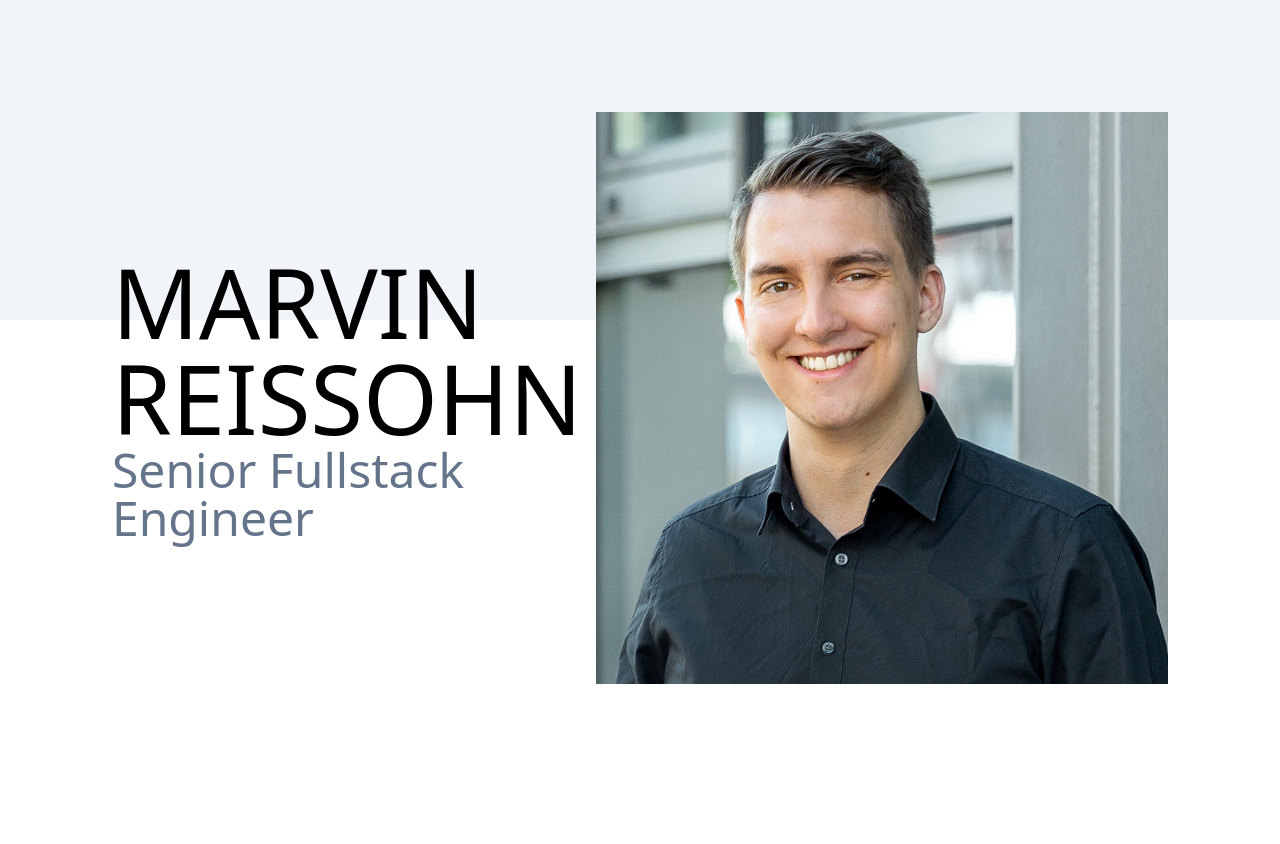
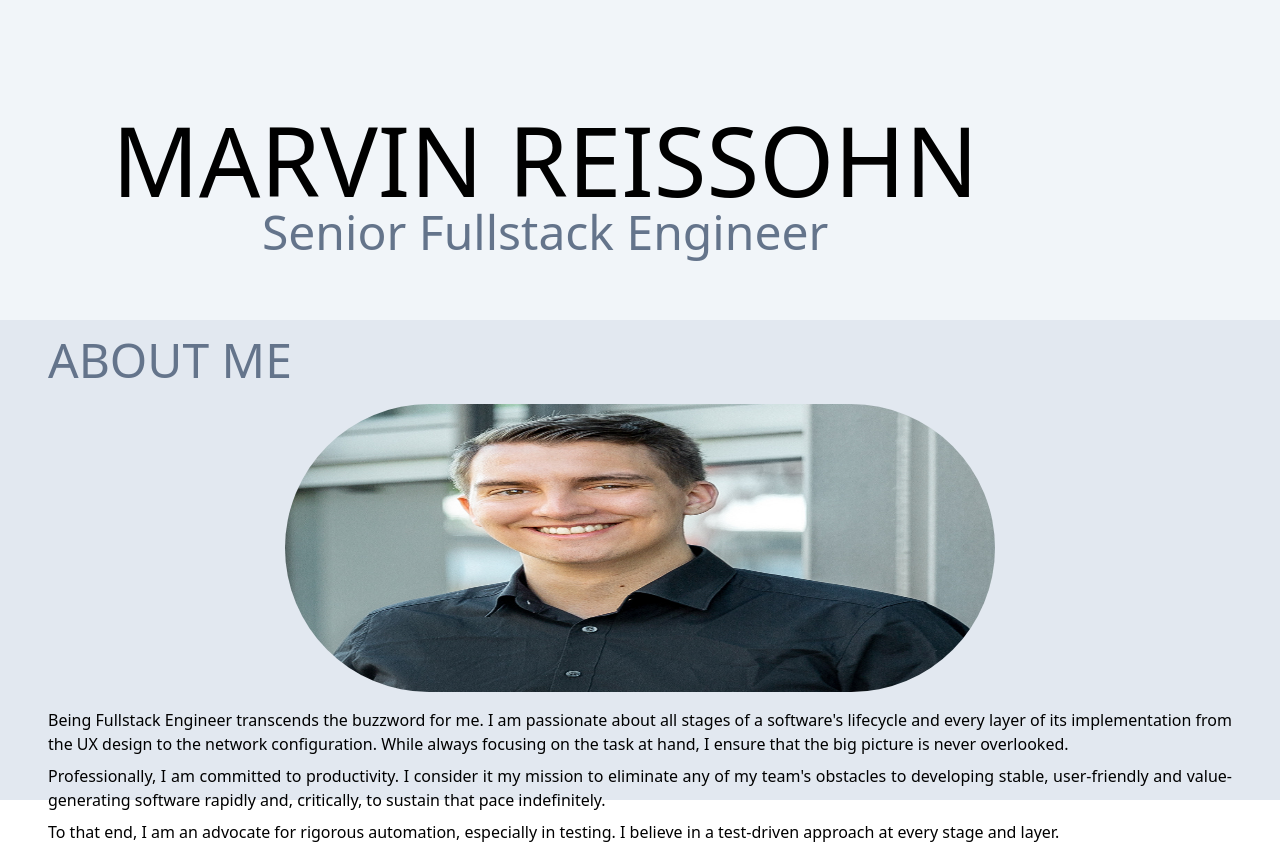
Before and after one commit to MarvinWank/personal-website, an Eleventy site: page index.html in a window 1280 px wide. Before the commit the page ends 800 px from the top, so only its background shows below. Built offline with nearby package versions, Linux system fonts and the light colour scheme; Eleventy itself is replaced by a stand-in of ours; files that its build step writes are made by us from their sources; files whose address does not match are found by name.

Commit message:
feat: adds about section

```diff
--- /dev/null
+++ b/_includes/about.njk
@@ -0,0 +1,27 @@
+<div class="h-full lg:h-3/5 bg-slate-200">
+    <div class="py-4 px-8 md:px-12 md:text-left h-full">
+        <h3 id="about"
+            class="text-slate-500 text-4xl md:text-4xl lg:text-5xl mt-5 md:mt-0 uppercase text-center lg:text-left">
+            About me</h3>
+        <div class="mt-5 flex">
+            <img class="rounded-full mx-auto w-3/5 md:h-48 lg:h-72" src="{{ '/assets/me.png' | url }}"></img>
+        </div>
+
+        <p class="mt-4 text-justify">
+            Being Fullstack Engineer transcends the buzzword for me. I am passionate about all stages of a software's
+            lifecycle and every layer of its implementation from the UX design to the network configuration.
+            While always focusing on the task at hand, I ensure that the big picture is never overlooked.
+        </p>
+        <p class="mt-2 text-justify">
+            Professionally, I am committed to productivity. I consider it my mission to eliminate any of
+            my team's obstacles to developing stable,  user-friendly and value-generating software rapidly and,
+            critically, to sustain that pace indefinitely.
+        </p>
+        <p class="mt-2 text-justify">
+            To that end, I am an advocate for rigorous automation, especially in testing. I believe in a test-driven approach
+            at every stage and layer.
+        </p>
+    </div>
+
+
+</div>
--- a/_includes/heading.njk
+++ b/_includes/heading.njk
@@ -1,12 +1,13 @@
-<div class="h-full  lg:h-2/5 bg-slate-100 flex">
+<div class="h-full lg:h-2/5 bg-slate-100">
 
-    <div class="p-8 md:px-12 lg:p-28 my-auto text-center md:text-left flex justify-between items-center">
-        <div>
+    <div class="p-8 md:px-12 lg:p-28 md:text-left h-full flex">
+        <div class="text-center my-auto">
             <h1 class="uppercase text-5xl md:text-7xl lg:text-8xl">Marvin Reissohn</h1>
             <h3 class="text-slate-500 text-4xl md:text-4xl lg:text-5xl mt-5 md:mt-0">Senior Fullstack Engineer</h3>
-        </div>
-        <div>
-            <img src="{{ '/assets/me.png' | url }}"></img>
+
+            <div class="mt-5 lg:hidden">
+                <a href="#about" class="uppercase underline text-4xl md:text-4xl lg:text-5xl">More</a>
+            </div>
         </div>
     </div>
 
--- a/index.html
+++ b/index.html
@@ -1,2 +1,3 @@
 {% include "header.njk" %}
 {% include "heading.njk" %}
+{% include "about.njk" %}
```
